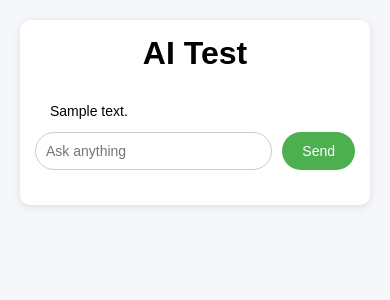
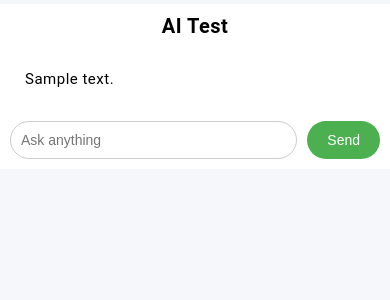
Before and after one commit to ed-ros/openai-fastapi, a FastAPI app: template templates/index.html in a window 390 px wide. Shown: the top 300 px of the page. Run offline with FastAPI, Linux system fonts and the light colour scheme; the template is opened without the code that fills it: most values are stand-ins (such as "Sample title", 1, 10 or a date in 2020).

Commit message:
Atualiza estilo

```diff
--- a/static/style.css
+++ b/static/style.css
@@ -1,49 +1,87 @@
-/* Reset básico */
 * {
     box-sizing: border-box;
     margin: 0;
     padding: 0;
 }
 
-body {
-    font-family: Arial, sans-serif;
+html, body {
+    height: 100%;
+    width: 100%;
+    overflow-x: hidden; /* No horizontal scrolling */
+    font-family: Roboto, Arial, sans-serif;
     background-color: #f5f7fa;
-    padding: 20px;
+	padding: 4px 0 4px 0;
 }
 
-/* Container principal */
+h1 {
+    text-align: center;
+    margin-bottom: 20px;
+    font-size: 2em;
+}
+
+h2, h3, h4, h5, h6 {
+	margin-top: 8px;
+}
+
+blockquote {
+  font-style: italic;
+  color: #444;
+  border-left: 4px solid #ddd;
+  padding-left: 1em;
+  margin: 1em 0;
+}
+
+/* Code blocks */
+pre {
+    background-color: #f4f4f4;
+    padding: 10px;
+    border-radius: 5px;
+    overflow-x: auto;
+	line-height: 1.2;
+}
+
+code {
+    font-family: 'Roboto Mono', 'Courier New', Courier, monospace;
+}
+
+ol, ul {
+	padding: 2px 0 8px 17px;
+}
+
+p {
+	padding-bottom: 4px;
+}
+
+.title-link {
+  text-decoration: none;
+  color: black;
+}
+
 .chat-container {
-    width: 100%;
-    max-width: 700px;
+    display: flex;
+    flex-direction: column;
+    max-width: 900px;
     margin: 0 auto;
     background: white;
     padding: 20px;
     border-radius: 10px;
     box-shadow: 0 2px 8px rgba(0,0,0,0.1);
+	letter-spacing: 0.5px;
 }
 
-pre {
-    background-color: #f4f4f4;
-    padding: 10px;
-    border-radius: 5px;
-    overflow-x: auto;
-}
-
-code {
-    font-family: 'Courier New', Courier, monospace;
-    font-size: 0.95em;
-}
-
-/* Título */
-h1 {
-    text-align: center;
+.chat-history {
+    flex-grow: 1;
+    overflow-y: auto;
+    display: flex;
+    flex-direction: column;
+    gap: 10px;
     margin-bottom: 20px;
 }
 
-/* Formulário */
+/* Form (input + button) */
 form {
     display: flex;
-    margin-bottom: 20px;
+    gap: 10px;
 }
 
 input[type="text"] {
@@ -51,12 +89,11 @@ input[type="text"] {
     padding: 10px;
     border: 1px solid #ccc;
     border-radius: 20px;
-    margin-right: 10px;
     font-size: 16px;
 }
 
 input[type="text"]:focus {
-    outline: 0
+    outline: none;
 }
 
 button {
@@ -73,57 +110,52 @@ button:hover {
     background-color: #45a049;
 }
 
-/* Histórico de mensagens */
-.chat-history {
-    display: flex;
-    flex-direction: column;
-    gap: 10px;
-}
-
-/* Mensagens */
 .message {
     max-width: 80%;
     padding: 10px 15px;
     border-radius: 15px;
-    font-size: 15px;
-    line-height: 1.4;
+    font-size: 16px;
+    line-height: 1.5;
+    word-wrap: break-word;
 }
 
-/* Mensagem do usuário */
 .message.user {
     align-self: flex-end;
     background-color: #e0e0e0;
     text-align: right;
 }
 
-/* Mensagem do assistente */
 .message.assistant {
     align-self: flex-start;
     background-color: transparent;
     text-align: left;
 }
 
-/* Texto forte */
-strong {
-    display: block;
-    margin-bottom: 5px;
-}
+/* Mobile */
+@media (max-width: 600px) {
+	html {
+		padding: 0px;
+	}
 
-/* Responsividade */
-@media (max-width: 600px) {
     .chat-container {
-        padding: 15px;
+        border-radius: 0;
+        box-shadow: none;
+        padding: 10px;
     }
 
-    input[type="text"] {
-        font-size: 14px;
+    h1 {
+        font-size: 20px;
     }
 
-    button {
+    input[type="text"], button {
         font-size: 14px;
     }
 
     .message {
-        font-size: 14px;
+        font-size: 15px;
     }
+
+	.message.assistant {
+		max-width: 100%;
+	}
 }
```
